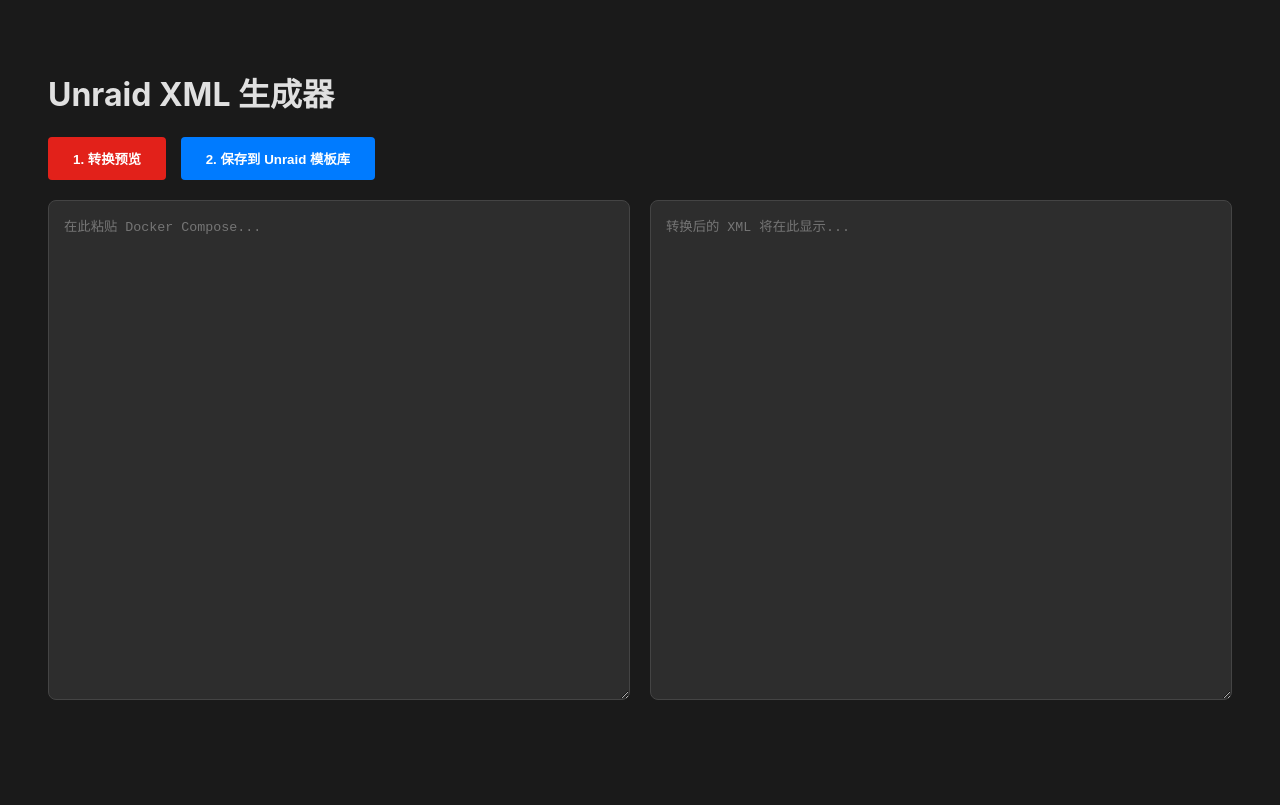
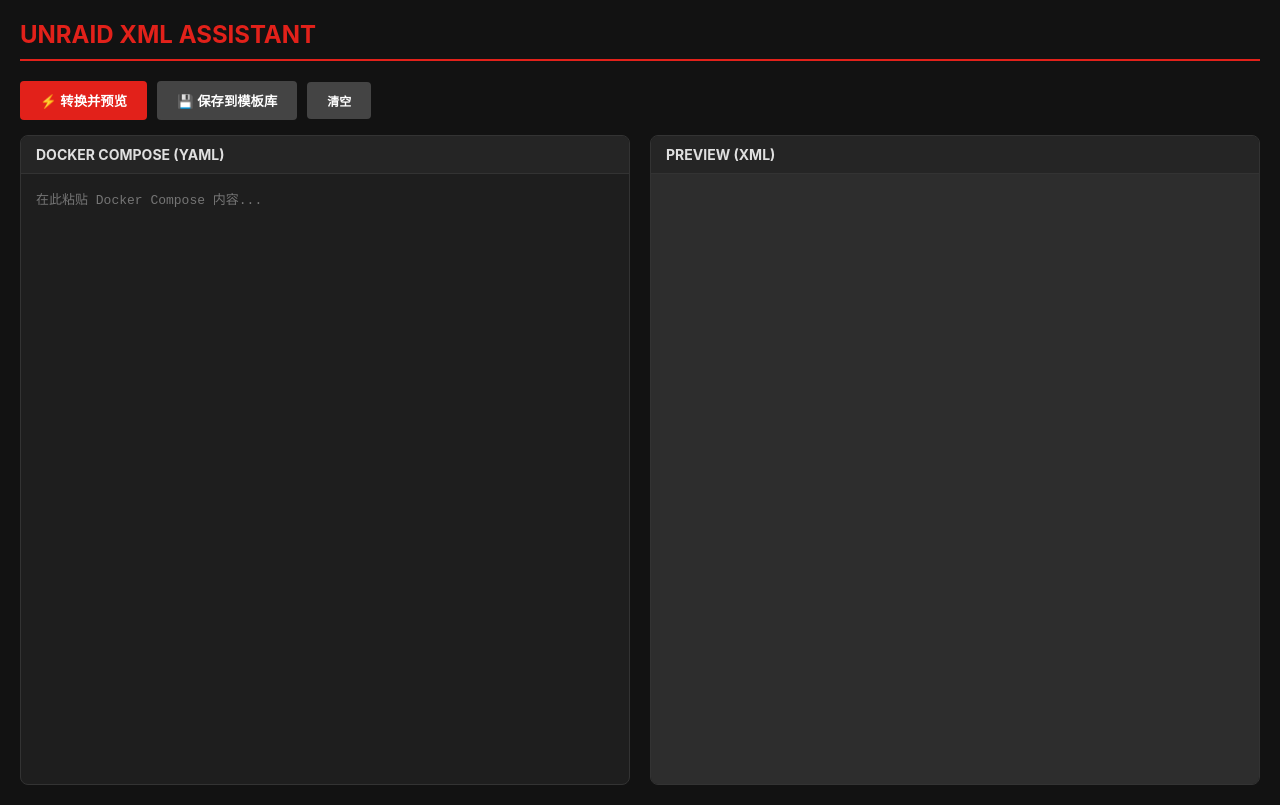
Before and after one commit to hiccup90/compose2unraid, a plain HTML site: page templates/index.html in a window 1280 px wide. Drawn offline with nearby package versions, Linux system fonts and the light colour scheme.

Commit message:
Update index.html

```diff
--- a/templates/index.html
+++ b/templates/index.html
@@ -3,67 +3,143 @@
 <head>
     <meta charset="UTF-8">
     <title>Unraid XML 助手</title>
+    <link href="https://cdnjs.cloudflare.com/ajax/libs/prism/1.29.0/themes/prism-tomorrow.min.css" rel="stylesheet" />
     <style>
-        body { font-family: -apple-system, system-ui, BlinkMacSystemFont, "Segoe UI", Roboto, sans-serif; background: #1a1a1a; color: #e0e0e0; padding: 40px; }
-        .grid { display: grid; grid-template-columns: 1fr 1fr; gap: 20px; }
-        textarea { width: 100%; height: 500px; background: #2d2d2d; color: #76ff03; border: 1px solid #444; padding: 15px; border-radius: 8px; font-family: monospace; box-sizing: border-box; }
-        .controls { margin-bottom: 20px; }
-        button { background: #E2211A; color: white; border: none; padding: 12px 25px; border-radius: 4px; cursor: pointer; font-weight: bold; margin-right: 10px; }
-        button:disabled { background: #666; }
-        .status { margin-top: 10px; color: #ff9800; }
+        :root {
+            --unraid-red: #E2211A;
+            --unraid-dark: #121212;
+            --bg-panel: #1e1e1e;
+            --border-color: #333;
+            --text-main: #e0e0e0;
+        }
+
+        body {
+            font-family: 'Inter', -apple-system, sans-serif;
+            background: var(--unraid-dark);
+            color: var(--text-main);
+            margin: 0; padding: 20px;
+        }
+
+        .header { display: flex; align-items: center; border-bottom: 2px solid var(--unraid-red); padding-bottom: 10px; margin-bottom: 20px; }
+        .header h1 { margin: 0; font-size: 24px; color: var(--unraid-red); }
+
+        .container { display: grid; grid-template-columns: 1fr 1fr; gap: 20px; height: calc(100vh - 150px); }
+
+        .panel { display: flex; flex-direction: column; background: var(--bg-panel); border-radius: 8px; border: 1px solid var(--border-color); overflow: hidden; }
+        .panel-header { padding: 10px 15px; background: #252525; border-bottom: 1px solid var(--border-color); font-weight: bold; font-size: 14px; display: flex; justify-content: space-between; }
+
+        textarea {
+            flex: 1; border: none; padding: 15px; background: transparent; color: #76ff03;
+            font-family: 'Fira Code', 'Courier New', monospace; font-size: 13px; resize: none; outline: none;
+        }
+
+        /* 代码高亮区域样式 */
+        .code-container { flex: 1; position: relative; overflow: auto; background: #1d1d1d; }
+        pre { margin: 0 !important; border-radius: 0 !important; height: 100%; font-size: 13px !important; }
+
+        .toolbar { margin-bottom: 15px; display: flex; gap: 10px; align-items: center; }
+
+        button {
+            background: var(--unraid-red); color: white; border: none; padding: 10px 20px;
+            border-radius: 4px; cursor: pointer; font-weight: bold; transition: 0.2s;
+        }
+        button:hover { opacity: 0.9; transform: translateY(-1px); }
+        button:disabled { background: #444; cursor: not-allowed; }
+        .btn-save { background: #007bff; }
+
+        #statusLabel { font-size: 14px; color: #ff9800; }
+        .clear-btn { background: #444; font-size: 12px; }
     </style>
 </head>
 <body>
-    <h1>Unraid XML 生成器</h1>
-    <div class="controls">
-        <button onclick="doConvert()">1. 转换预览</button>
-        <button id="saveBtn" onclick="doSave()" disabled style="background: #007bff;">2. 保存到 Unraid 模板库</button>
-        <span id="statusLabel" class="status"></span>
+
+    <div class="header">
+        <h1>UNRAID XML ASSISTANT</h1>
     </div>
-    <div class="grid">
-        <textarea id="composeInput" placeholder="在此粘贴 Docker Compose..."></textarea>
-        <textarea id="xmlOutput" readonly placeholder="转换后的 XML 将在此显示..."></textarea>
+
+    <div class="toolbar">
+        <button onclick="doConvert()">⚡ 转换并预览</button>
+        <button id="saveBtn" class="btn-save" onclick="doSave()" disabled>💾 保存到模板库</button>
+        <button class="clear-btn" onclick="clearAll()">清空</button>
+        <span id="statusLabel"></span>
     </div>
+
+    <div class="container">
+        <div class="panel">
+            <div class="panel-header">DOCKER COMPOSE (YAML)</div>
+            <textarea id="composeInput" placeholder="在此粘贴 Docker Compose 内容..."></textarea>
+        </div>
+
+        <div class="panel">
+            <div class="panel-header">PREVIEW (XML)</div>
+            <div class="code-container">
+                <pre><code id="xmlDisplay" class="language-xml"></code></pre>
+            </div>
+        </div>
+    </div>
+
+    <script src="https://cdnjs.cloudflare.com/ajax/libs/prism/1.29.0/prism.min.js"></script>
+    <script src="https://cdnjs.cloudflare.com/ajax/libs/prism/1.29.0/components/prism-xml-doc.min.js"></script>
+    <script src="https://cdnjs.cloudflare.com/ajax/libs/prism/1.29.0/components/prism-markup.min.js"></script>
 
     <script>
         let currentName = "";
+        let currentXml = "";
+
         async function doConvert() {
             const text = document.getElementById('composeInput').value;
             const status = document.getElementById('statusLabel');
-            status.innerText = "转换中...";
+            const display = document.getElementById('xmlDisplay');
 
+            if(!text.trim()) return;
+            status.innerText = "正在转换...";
+
+            try {
                 const res = await fetch('/convert', {
                     method: 'POST',
                     headers: {'Content-Type': 'application/json'},
                     body: JSON.stringify({compose_text: text})
                 });
                 const data = await res.json();
+
                 if(data.success) {
-                document.getElementById('xmlOutput').value = data.xml;
+                    currentXml = data.xml;
                     currentName = data.name;
+                    // 更新代码并触发 Prism 高亮
+                    display.textContent = data.xml;
+                    Prism.highlightElement(display);
+
                     document.getElementById('saveBtn').disabled = false;
                     status.innerText = "转换成功！";
                 } else {
-                alert("转换失败: " + data.error);
-                status.innerText = "转换出错";
+                    status.innerText = "错误: " + data.error;
+                }
+            } catch (e) {
+                status.innerText = "网络请求失败";
             }
         }
 
         async function doSave() {
-            const xml = document.getElementById('xmlOutput').value;
             const status = document.getElementById('statusLabel');
             const res = await fetch('/save', {
                 method: 'POST',
                 headers: {'Content-Type': 'application/json'},
-                body: JSON.stringify({name: currentName, xml: xml})
+                body: JSON.stringify({name: currentName, xml: currentXml})
             });
             const data = await res.json();
             if(data.success) {
-                status.innerText = "已保存到: " + data.path + " (请刷新 Unraid Docker 页面)";
-                alert("保存成功！现在去 Unraid 页面点击 'Add Container' 即可看到。");
+                status.innerText = "✅ 已保存至模板目录！";
+                alert("已保存！请前往 Unraid 'Add Container' 列表查看。");
             } else {
-                alert("保存失败，请检查是否正确映射了 /templates 目录。错误：" + data.error);
+                alert("保存失败: " + data.error);
             }
+        }
+
+        function clearAll() {
+            document.getElementById('composeInput').value = "";
+            document.getElementById('xmlDisplay').textContent = "";
+            document.getElementById('saveBtn').disabled = true;
+            document.getElementById('statusLabel').innerText = "";
         }
     </script>
 </body>
```
Lines whose indentation alone changed are shown as unchanged.
